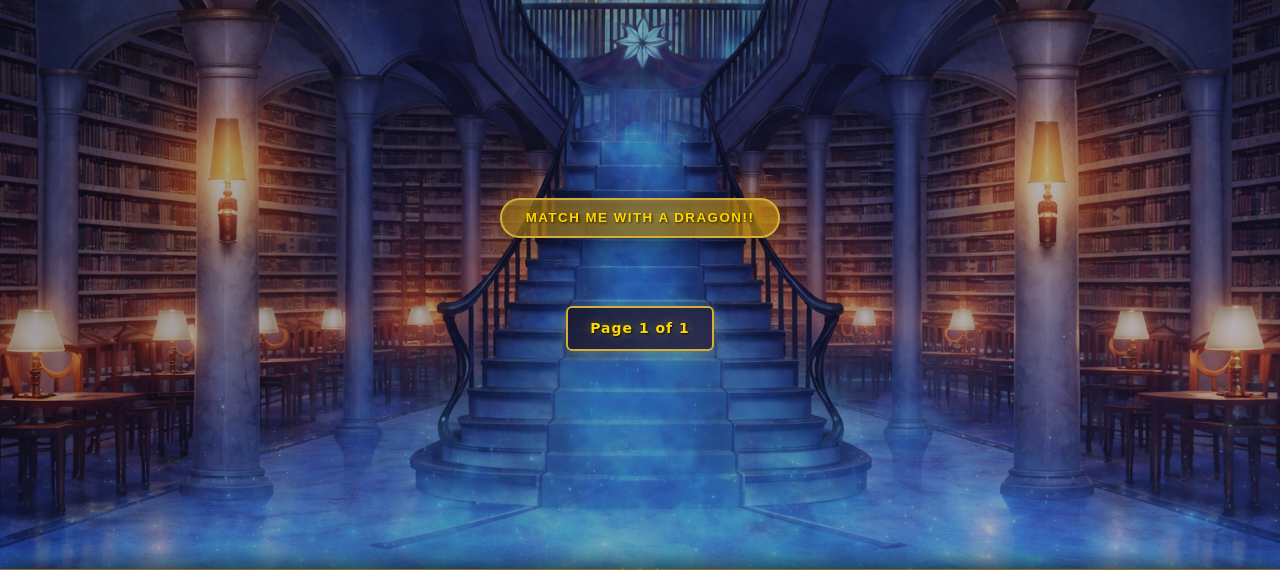
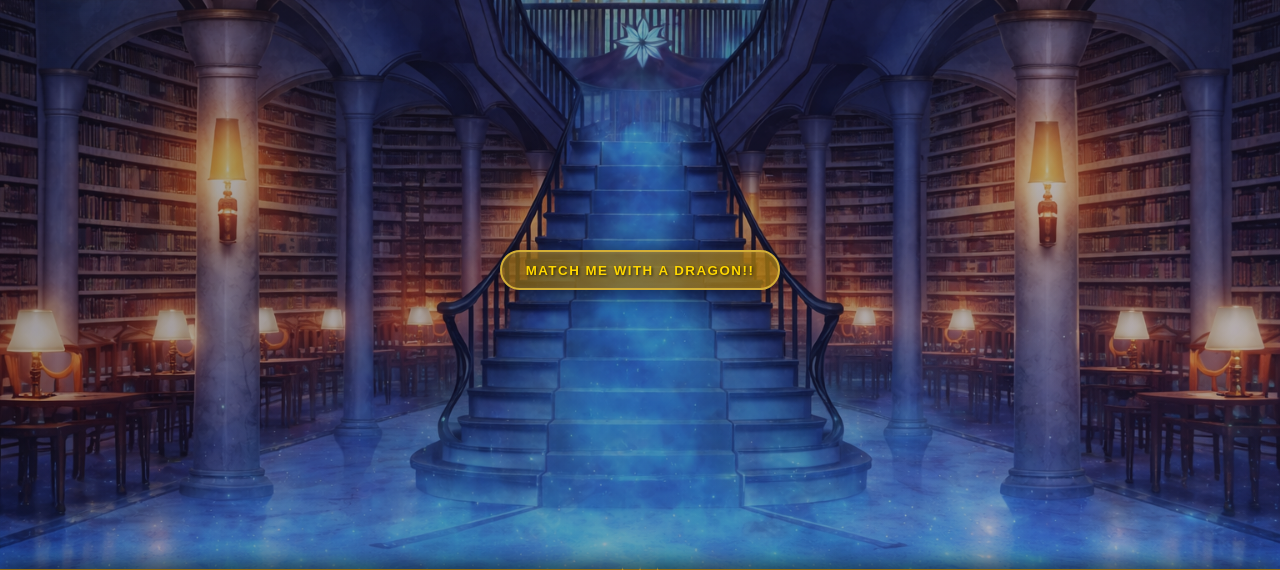
Before and after one commit to Viktoria-Todorova/DjangoExam, a Django app: page /dragons/ in a window 1280 px wide. Shown: the part 134-704 px from the top of the page. Run offline with Django 5.2, Linux system fonts and the light colour scheme; data that the repository does not hold is empty; parts of the project's set-up code (start-up, migrations or seed data) failed here and were passed over; some web fonts are replaced.

Commit message:
some changes

```diff
--- a/potions/forms.py
+++ b/potions/forms.py
@@ -89,3 +89,5 @@ class CreatePotionForm(forms.Form):
             return magician
         except User.DoesNotExist:
             raise forms.ValidationError('No magician with this username exists!')
+
+# class PotionFilterForm(forms.Form):
--- a/templates/catalog/home.html
+++ b/templates/catalog/home.html
@@ -60,8 +60,10 @@
                 </div>
             {% endfor %}
         </div>
+        {% include 'pagination.html' %}
     {% endif %}
-        {% include 'pagination.html' %}
+
 
 </main>
+
 {% endblock %}
--- a/templates/pagination.html
+++ b/templates/pagination.html
@@ -1,9 +1,9 @@
-
+{% if is_paginated %}
 <div class="pagination">
 
     {% if page_obj.has_previous %}
-        <a href="?page=1&{{ request.GET.urlencode|safe }}">« First</a>
-        <a href="?page={{ page_obj.previous_page_number }}&{{ request.GET.urlencode|safe }}">‹ Previous</a>
+        <a href="?{{ request.GET.urlencode }}&page=1">« First</a>
+        <a href="?{{ request.GET.urlencode }}&page={{ page_obj.previous_page_number }}">‹ Previous</a>
     {% endif %}
 
     <span>
@@ -11,8 +11,9 @@
     </span>
 
     {% if page_obj.has_next %}
-        <a href="?page={{ page_obj.next_page_number }}&{{ request.GET.urlencode|safe }}">Next ›</a>
-        <a href="?page={{ page_obj.paginator.num_pages }}&{{ request.GET.urlencode|safe }}">Last »</a>
+        <a href="?{{ request.GET.urlencode }}&page={{ page_obj.next_page_number }}">Next ›</a>
+        <a href="?{{ request.GET.urlencode }}&page={{ page_obj.paginator.num_pages }}">Last »</a>
     {% endif %}
 
 </div>
+{% endif %}
```
Also changed, not shown: catalog/views.py (+3 -35 lines), media/grimoire_images/images_HY9Nhu5.jpg (added), media/grimoire_images/images_PMYjCRu.jpg (added), media/grimoire_images/images_iICq46V.jpg (added), media/grimoire_images/images_ooNfh0b.jpg (added).
